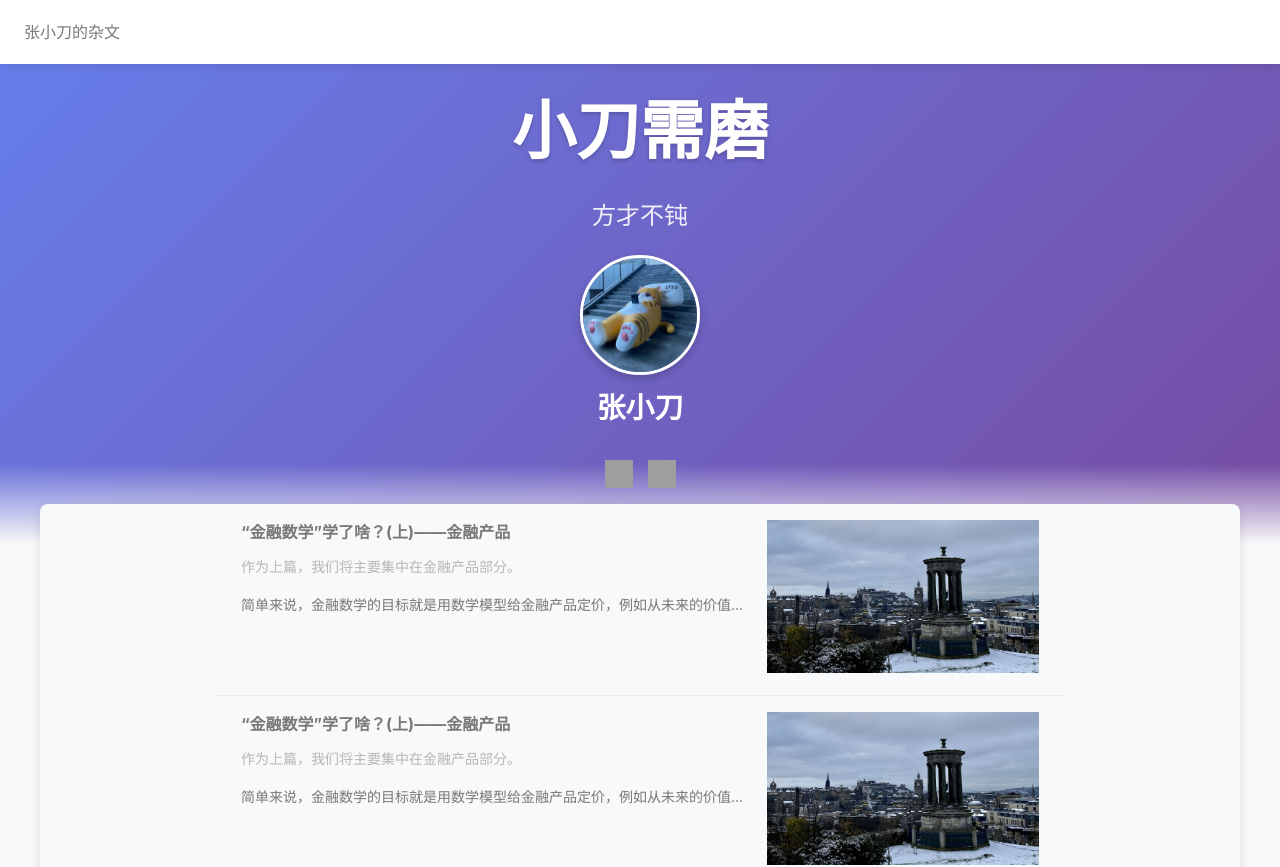
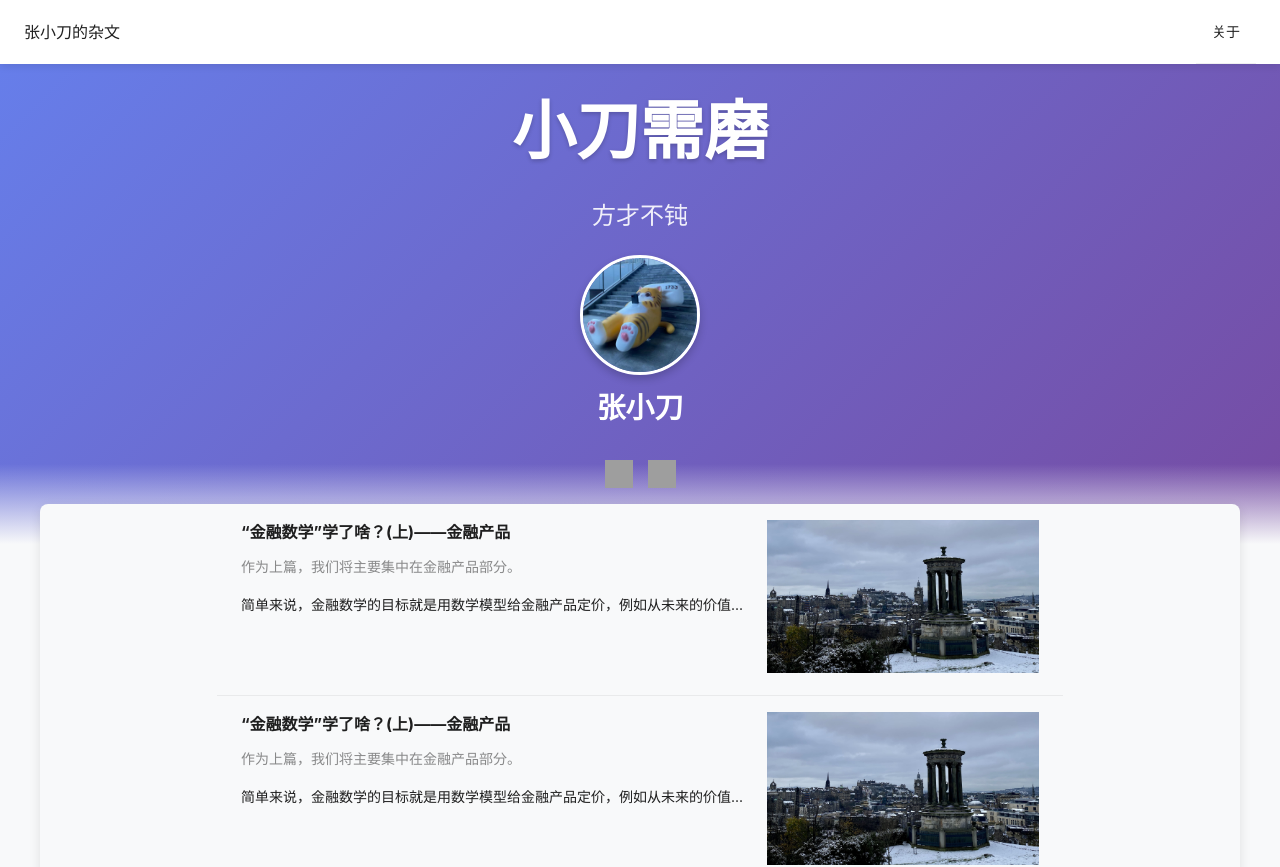
Before and after one commit to coderzzy/coderzzy.github.io, a React (Create React App) app: page / in a window 1280 px wide. Shown: the top 867 px of the page. Built offline with nearby package versions, Linux system fonts and the light colour scheme; grey boxes are pictures that could not be loaded.

Commit message:
feat: 个人详情页

```diff
--- a/src/App.tsx
+++ b/src/App.tsx
@@ -1,39 +1,17 @@
 import React from 'react';
-import { BrowserRouter, Routes, Route } from 'react-router-dom';
-import { ConfigProvider } from 'antd';
-import { gray } from '@ant-design/colors';
-import { useGlobalContext } from './context/GlobalContext'
-import MainPage from './pages/MainPage'
-import BlogPage from './pages/BlogPage'
+import { BrowserRouter as Router, Routes, Route } from 'react-router-dom';
+import MainPage from './pages/MainPage';
+import PersonalDetails from './components/PersonalDetails';
 
-
-interface AppProps {
-  // props
-}
-
-const App: React.FC<AppProps> = ({ }) => {
-  const { colorTextBase } = useGlobalContext();
-
-  return (
-    <ConfigProvider theme={{
-      token: {
-        // Seed Token，影响范围大
-        // colorPrimary: colorPrimary,
-        colorTextBase: gray.primary,
-        borderRadius: 2,
-
-        // 派生变量，影响范围小
-        // colorBgContainer: '#f6ffed',
-      },
-    }}>
-      <BrowserRouter>
-        <Routes>
-          <Route path="/" element={<MainPage />} />
-          <Route path="/blog" element={<BlogPage />} />
-        </Routes>
-      </BrowserRouter>
-    </ConfigProvider>
-  );
-}
+const App: React.FC = () => {
+    return (
+        <Router>
+            <Routes>
+                <Route path="/" element={<MainPage />} />
+                <Route path="/personal-details" element={<PersonalDetails />} />
+            </Routes>
+        </Router>
+    );
+};
 
 export default App;
--- a/src/components/GlobalHeader.tsx
+++ b/src/components/GlobalHeader.tsx
@@ -1,14 +1,29 @@
 import React from 'react';
+import { Menu } from 'antd';
+import { useNavigate } from 'react-router-dom';
 
 interface GlobalHeaderProps {
     // props
 }
 
 const GlobalHeader: React.FC<GlobalHeaderProps> = ({ }) => {
+    const navigate = useNavigate();
+
+    const handleMenuClick = (e: { key: string }) => {
+        if (e.key === 'about') {
+            navigate('/personal-details');
+        }
+    };
 
     return (
         <div style={{ width: '100%', display: 'flex', justifyContent: 'space-between' }}>
             <div style={{ fontSize: '1rem', cursor: 'pointer' }} onClick={() => { window.location.href = './' }}>张小刀的杂文</div>
+            <Menu
+                mode="horizontal"
+                onClick={handleMenuClick}
+            >
+                <Menu.Item key="about">关于</Menu.Item>
+            </Menu>
         </div>
     );
 }
--- /dev/null
+++ b/src/components/PersonalDetails.tsx
@@ -0,0 +1,13 @@
+import React from 'react';
+
+const PersonalDetails: React.FC = () => {
+    return (
+        <div>
+            <h1>个人详情</h1>
+            <p>这里展示更多的个人信息，比如独立开发者项目列表。</p>
+            {/* 这里可以添加独立开发者项目列表 */}
+        </div>
+    );
+};
+
+export default PersonalDetails;
--- a/src/pages/MainPage.tsx
+++ b/src/pages/MainPage.tsx
@@ -1,10 +1,10 @@
 import React from 'react';
-import styles from './MainPage.module.less'
-import { Layout, Card } from 'antd';
-import GlobalHeader from '../components/GlobalHeader'
-import BlogList from '../components/BlogList'
+import styles from './MainPage.module.less';
+import { Layout } from 'antd';
+import GlobalHeader from '../components/GlobalHeader';
+import BlogList from '../components/BlogList';
 
-const { Header, Content, Sider } = Layout;
+const { Header, Content } = Layout;
 
 interface MainPageProps {
     // props
@@ -21,7 +21,6 @@ const MainPage: React.FC<MainPageProps> = ({ }) => {
                     <div className={styles.heroContent}>
                         <h1 className={styles.heroTitle}>小刀需磨</h1>
                         <p className={styles.heroSubtitle}>方才不钝</p>
-                        {/* 新增个人信息 */}
                         <div className={styles.heroProfile}>
                             <img src="/images/avatar.jpg" alt="avatar" className={styles.avatar} />
                             <h2 className={styles.profileName}>张小刀</h2>
@@ -42,6 +41,6 @@ const MainPage: React.FC<MainPageProps> = ({ }) => {
             </Content>
         </Layout>
     );
-}
+};
 
 export default MainPage;
```
